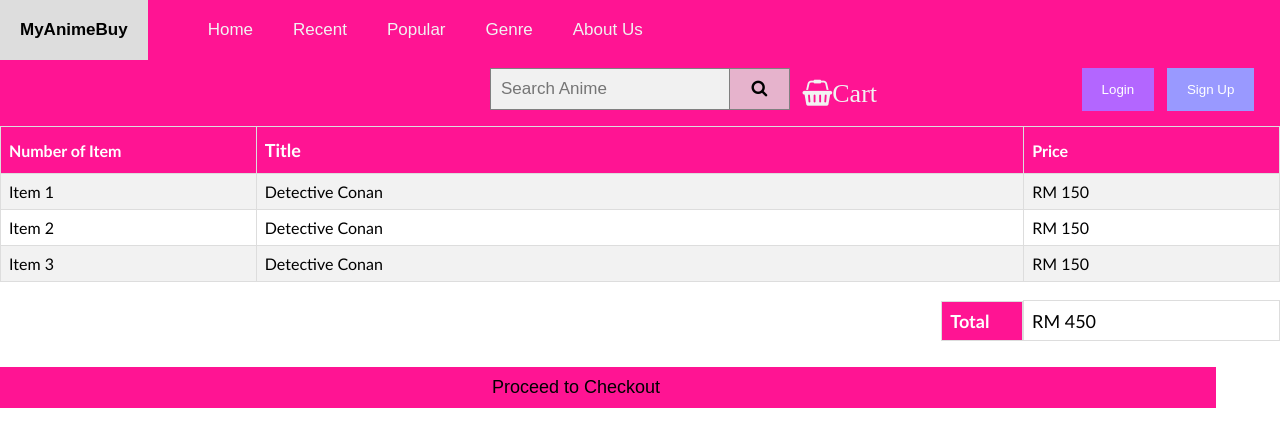
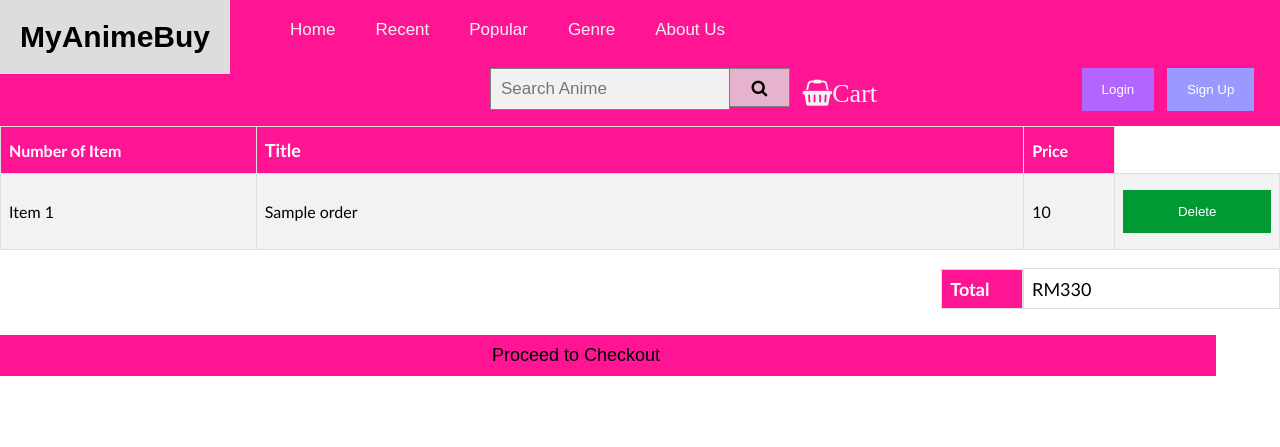
Before and after one commit to hizhatt/wad, a PHP site: page /Cart.php in a window 1280 px wide. Shown: the top 447 px of the page. Run offline with PHP 8.4, Linux system fonts and the light colour scheme; tables that the repository leaves empty or names only in its code hold one stand-in row (values such as "Sample post").

Commit message:
CART WORKS!
The value doesn't add up though

```diff
--- a/Cart.php
+++ b/Cart.php
@@ -1,3 +1,23 @@
+<?php include('server.php') ?>
+<script>
+function removeitem(prodid){
+	if (confirm("Are you sure want to remove this item?") == true) {
+	window.location.replace("cart.php?action=deleteitem&prodid="+prodid);
+	}
+}
+</script>
+<?php
+if(isset($_GET['action'])){
+  if($_GET['action']=='deleteitem'){
+      if(isset($_GET['prodid'])){
+        $id = $_GET['prodid'];
+        mysqli_query($db, "DELETE FROM `orders` WHERE id='$id'");
+        header('location: cart.php');
+      }
+    }
+}
+?>
+
 <!DOCTYPE html>
 <html>
     <title>Anime</title>
@@ -22,33 +42,36 @@
               <th class="title">Title</th>
               <th>Price</th>
             </tr>
-            <tr>
-              <td>Item 1</td>
-              <td>Detective Conan</td>
-              <td>RM 150</td>
-            </tr>
-            <tr>
-                <td>Item 2</td>
-                <td>Detective Conan</td>
-                <td>RM 150</td>
-            </tr>
-            <tr>
-                <td>Item 3</td>
-                <td>Detective Conan</td>
-                <td>RM 150</td>
-            </tr>
+			<?php
+			$total=330;
+			$sql = "SELECT * FROM orders";
+			$result = mysqli_query($db, $sql);
+			if (mysqli_num_rows($result) > 0)
+			{
+				while($row = mysqli_fetch_assoc($result))
+				{
+				echo
+				"<tr>
+					<td>Item $row[id]</td>
+					<td>$row[title]</td>
+					<td>$row[price]</td>
+					<td><button onclick='removeitem($row[id])'>Delete</button></td>
+				</tr>";
+				}
+			}
+			?>
         </table>
         <br>
         <table id="total">
             <tr>
                 <th class="subtotal">Total</th>
-                <td>RM 450</td>
+                <td>RM<?php echo $total?></td>
             </tr>
         </table>
 
         <br>
 
-        <a href="Checkout.html">
+        <a href="Checkout.php">
         <button class="button">Proceed to Checkout</button></a>
 
 
```
Also changed, not shown: Anime.php (+23 -1 lines), playground.php (+12 -0 lines).
